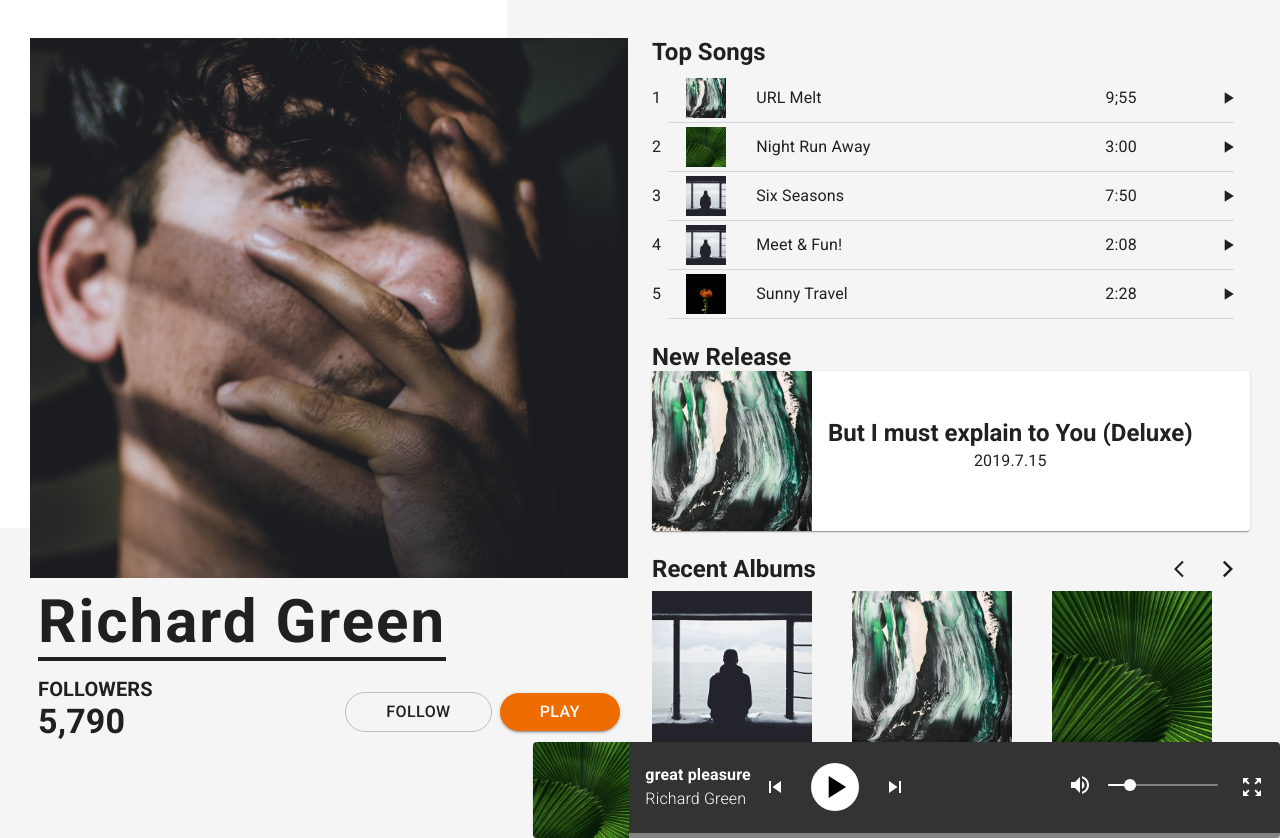
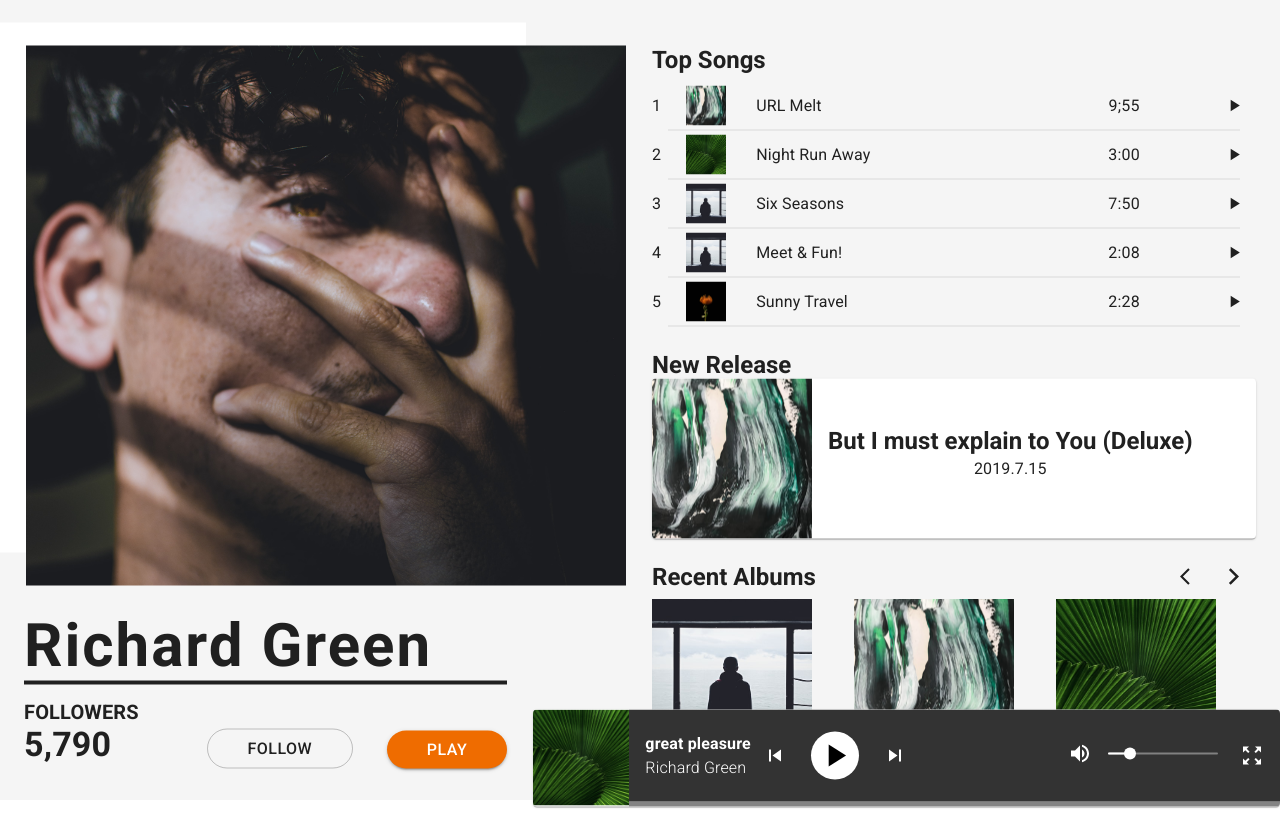
Before and after one commit to diddy032/react-player, a React (Create React App) app: page / in a window 1280 px wide. Built offline with nearby package versions, Linux system fonts and the light colour scheme.

Commit message:
layout 調整

```diff
--- a/src/components/albumCard.js
+++ b/src/components/albumCard.js
@@ -30,8 +30,10 @@ const useStyles = makeStyles((theme) => ({
       width: "100%",
       backgroundColor: "#fff",
       position: "absolute",
-      top: "-40px",
-      left: "-53px",
+      top: "-4%",
+      left: "-5%",
+      // top: "-40px",
+      // left: "-53px",
       zIndex: "0",
       height: "70vw",
       zIndex: "2",
@@ -69,6 +71,7 @@ const useStyles = makeStyles((theme) => ({
     padding: "5px 40px",
     borderRadius: "22px",
     fontSize: "16px",
+    height: " min-content",
   },
   roy: {
     margin: 20,
@@ -109,6 +112,7 @@ const PlayButton = withStyles((theme) => ({
 export default function AlbumCard() {
   const classes = useStyles();
   return (
+    <>
       <Card className={classes.root}>
         <CardContent className={classes.content}>
           <CardMedia
@@ -117,7 +121,9 @@ export default function AlbumCard() {
             title="Album Image"
             variant="square"
           />
-        <CardActions>
+        </CardContent>
+      </Card>
+      <Box width="80%">
         <ThemeProvider theme={theme}>
           <Typography variant="h2" component="div" align="left">
             <Box
@@ -131,8 +137,14 @@ export default function AlbumCard() {
             </Box>
           </Typography>
         </ThemeProvider>
-        </CardActions>
-        <CardActions>
+        <Box
+          sx={{
+            display: "flex",
+            justifyContent: "space-between",
+            alignItems: "end",
+            marginTop: "15px",
+          }}
+        >
           <Typography
             gutterBottom
             component="div"
@@ -169,8 +181,8 @@ export default function AlbumCard() {
           >
             play
           </PlayButton>
-        </CardActions>
-      </CardContent>
-    </Card>
+        </Box>
+      </Box>
+    </>
   );
 }
--- a/src/components/home.js
+++ b/src/components/home.js
@@ -15,19 +15,23 @@ import AudioBar from "./audioBar";
 
 const useStyles = makeStyles((theme) => ({
   root: {
-    height: "100%",
+    height: "100vh",
     position: "relative",
     flexGrow: 1,
     margin: "auto",
     backgroundColor: "#F5F5F5",
   },
   container: {
-    padding: "5% 30px",
-    paddingBottom: "100px",
-    position: "relative",
-    [theme.breakpoints.up("md")]: {
-      padding: "3% 30px",
-    },
+    // padding: "5% 30px",
+    // paddingBottom: "100px",
+    margin: "2% 0",
+    position: "absolute",
+    left: "50%",
+    top: "50%",
+    transform: "translate(-50%, -50%)",
+    // [theme.breakpoints.up("md")]: {
+    //   padding: "3% 30px",
+    // },
   },
   paper: {
     width: "100%",
```
Lines whose indentation alone changed are shown as unchanged.
